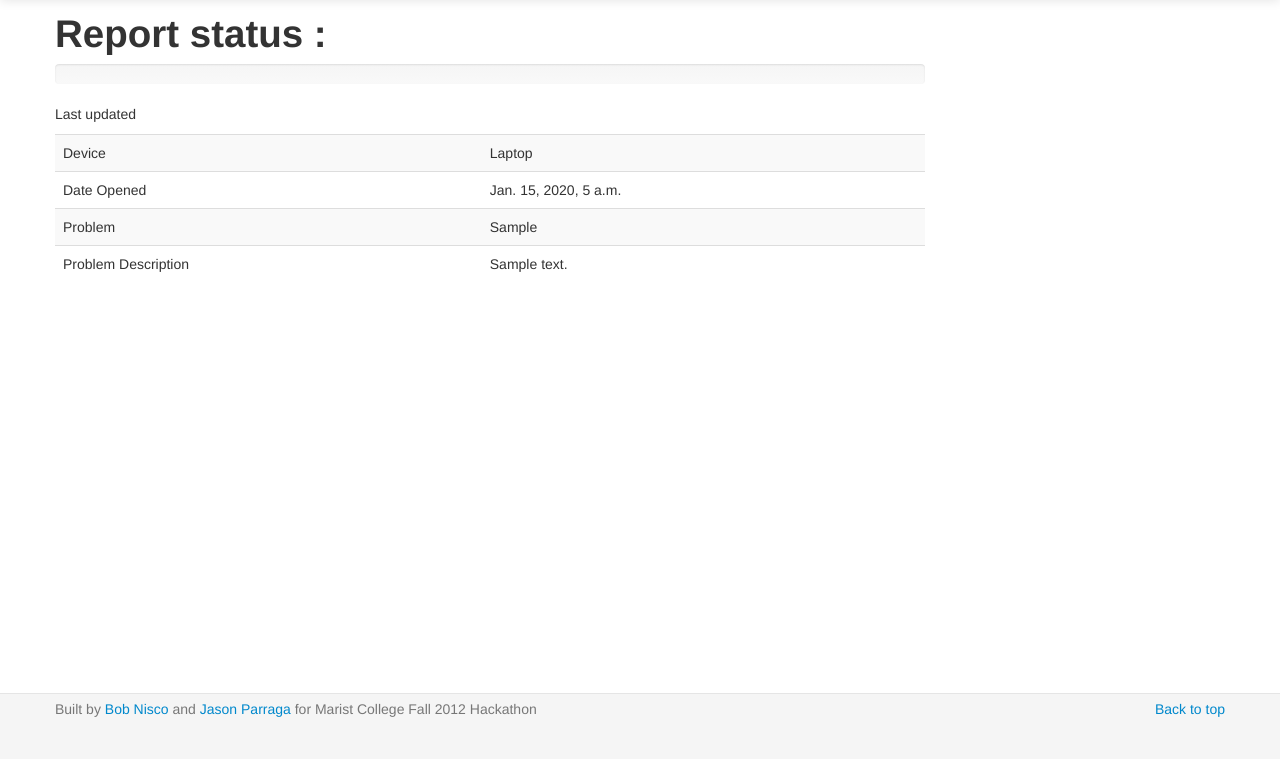
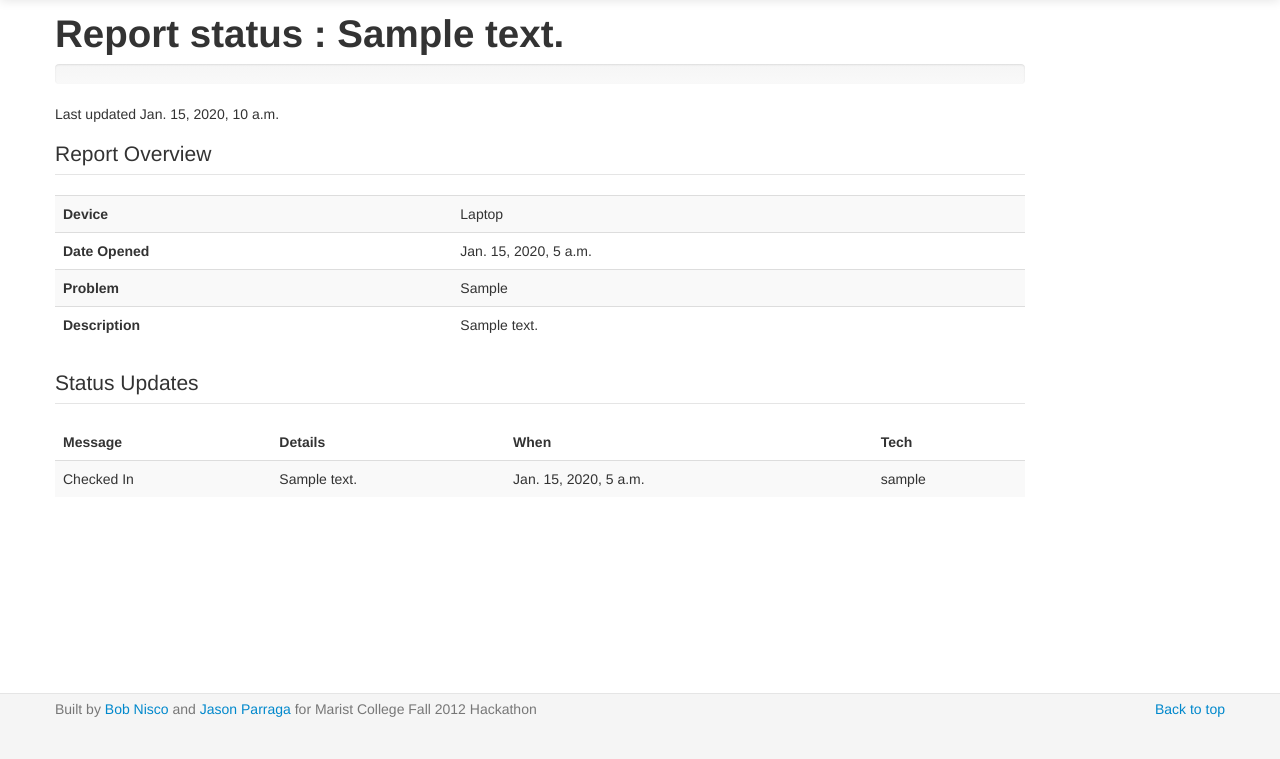
Before and after one commit to BobNisco/fall-2012-hackathon, a Django app: template resnet_app/templates/view_report.html in a window 1280 px wide. Shown: the part 41-800 px from the top of the page. Run offline with Django 3.2, Linux system fonts and the light colour scheme; tables that the repository leaves empty hold one stand-in row (values such as "Sample post"); the template is opened without the code that fills it: values that come from a table or form of the project are taken from there, most other values are stand-ins (such as "Sample title", 1, 10 or a date in 2020); parts of the project's set-up code (start-up, migrations or seed data) failed here and were passed over; some libraries are stand-ins or nearby versions.

Commit message:
Status and message changes. Model tweaks.

```diff
--- a/resnet_app/templates/view_report.html
+++ b/resnet_app/templates/view_report.html
@@ -1,45 +1,68 @@
 {% extends "base.html" %}
 
 {% block content %}
-<h1>Report status : {{latest.message}}</h1>
+<h1>Report status : {{latest.get_message_display}}</h1>
     {% if report %}
     <div class="row">
-    	<div class="span9">
+    	<div class="span10">
     		<div class="progress progress-striped active">
-    		{% if latest.message = "Checked In" %}
+    		{% if latest.message = "c" %}
 	  			<div class="bar bar-danger" style="width: 10%;"></div>
-	  		{% elif latest.message = "In Progress" %}
+	  		{% elif latest.message = "i" %}
 	  			<div class="bar bar-warning" style="width: 50%;"></div>
-	  		{% elif latest.message = "Fixed" %}
+	  		{% elif latest.message = "f" %}
 	  			<div class="bar bar-info" style="width: 80%;"></div>
-	  		{% elif latest.message = "User Notified" %}
+	  		{% elif latest.message = "n" %}
 	  			<div class="bar bar-info" style="width: 90%;"></div>
-	  		{% elif latest.message = "User Picked Up" %}
+	  		{% elif latest.message = "p" %}
 	  			<div class="bar bar-success" style="width: 100%;"></div>
 	  		{% endif %}
 	  		</div>
 	  		<p>
 	  		Last updated {{latest.createdAt}}
 			</p>
+			<legend>Report Overview</legend>
     		<table class="table table-striped">
 		        <tbody>
 		            <tr>
-		                <td>Device </td>
+		                <td><strong>Device</strong></td>
 		                <td>{{ report.device.get_type_display }}</td>
 		            </tr>
 		            <tr>
-		                <td>Date Opened</td>
+		                <td><strong>Date Opened</strong></td>
 		                <td>{{ report.createdAt }}</td>
 		            </tr>
 		            <tr>
-		                <td>Problem</td>
+		                <td><strong>Problem</strong></td>
 		                <td>{{ report.problem }}</td>
 		            </tr>
 		            <tr>
-		                <td>Problem Description</td>
+		                <td><strong>Description</strong></td>
 		                <td>{{ report.description }}</td>
 		            </tr>
 		        </tbody>
+		    </table>
+
+		    <legend>Status Updates</legend>
+		    <table class="table table-striped tablesorter">
+		    	<thead>
+		    		<tr>
+		    			<th>Message</th>
+		    			<th>Details</th>
+		    			<th>When</th>
+		    			<th>Tech</th>
+		    		</tr>
+		    	</thead>
+		    	<tbody>
+		    		{% for status in statuses %}
+		    		<tr>
+		    			<td>{{ status.get_message_display }}</td>
+		    			<td>{{ status.note }}</td>
+		    			<td>{{ status.createdAt }}</td>
+		    			<td>{{ status.tech.username }}</td>
+		    		</tr>
+		    		{% endfor %}
+		    	</tbody>
 		    </table>
     	</div>
     </div>
```
Also changed, not shown: resnet_app/templates/office_status.html (+4 -6 lines), resnet_app/templates/profile.html (+4 -6 lines), resnet_app/views.py (+19 -6 lines), 1 other file.
